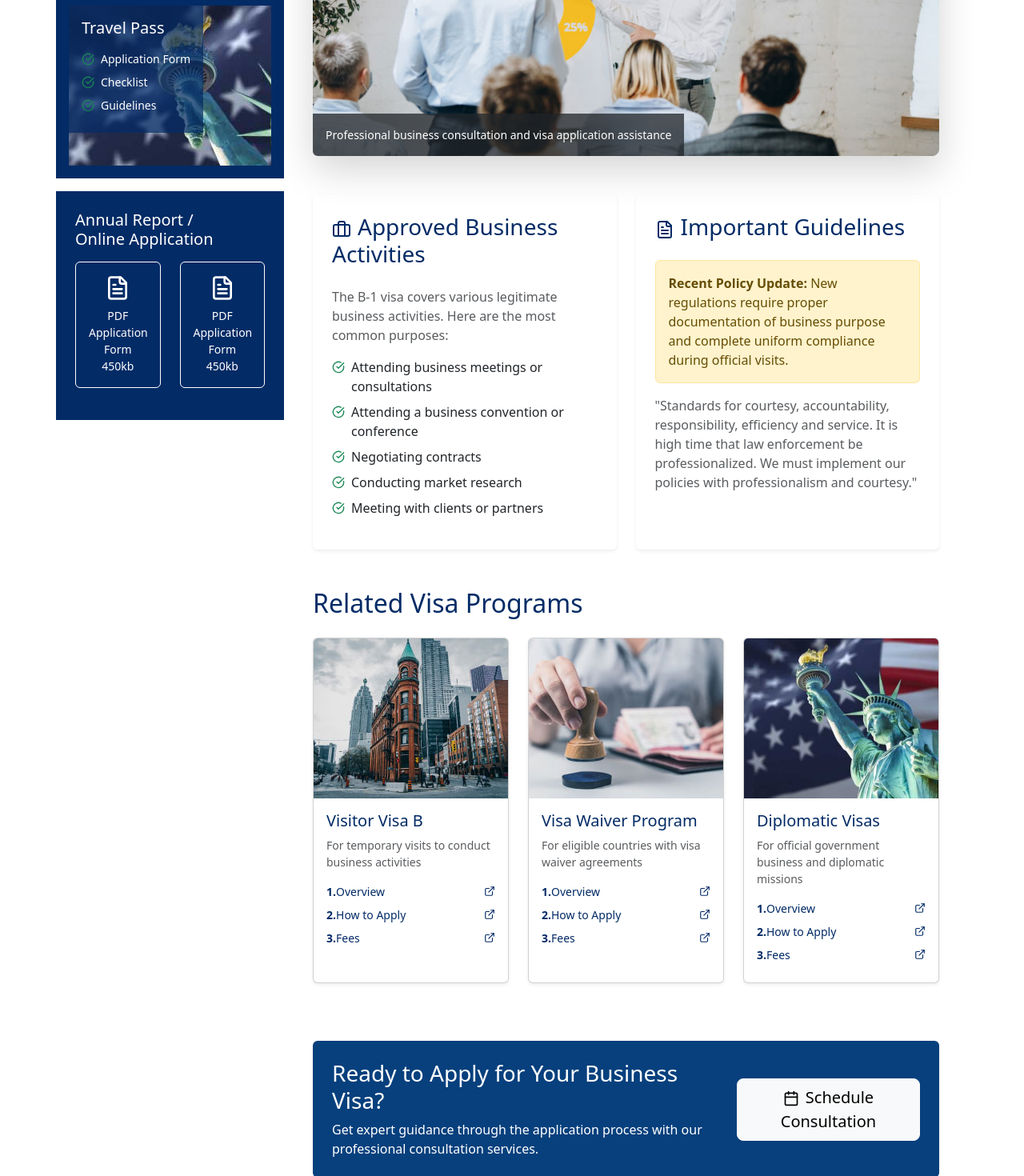
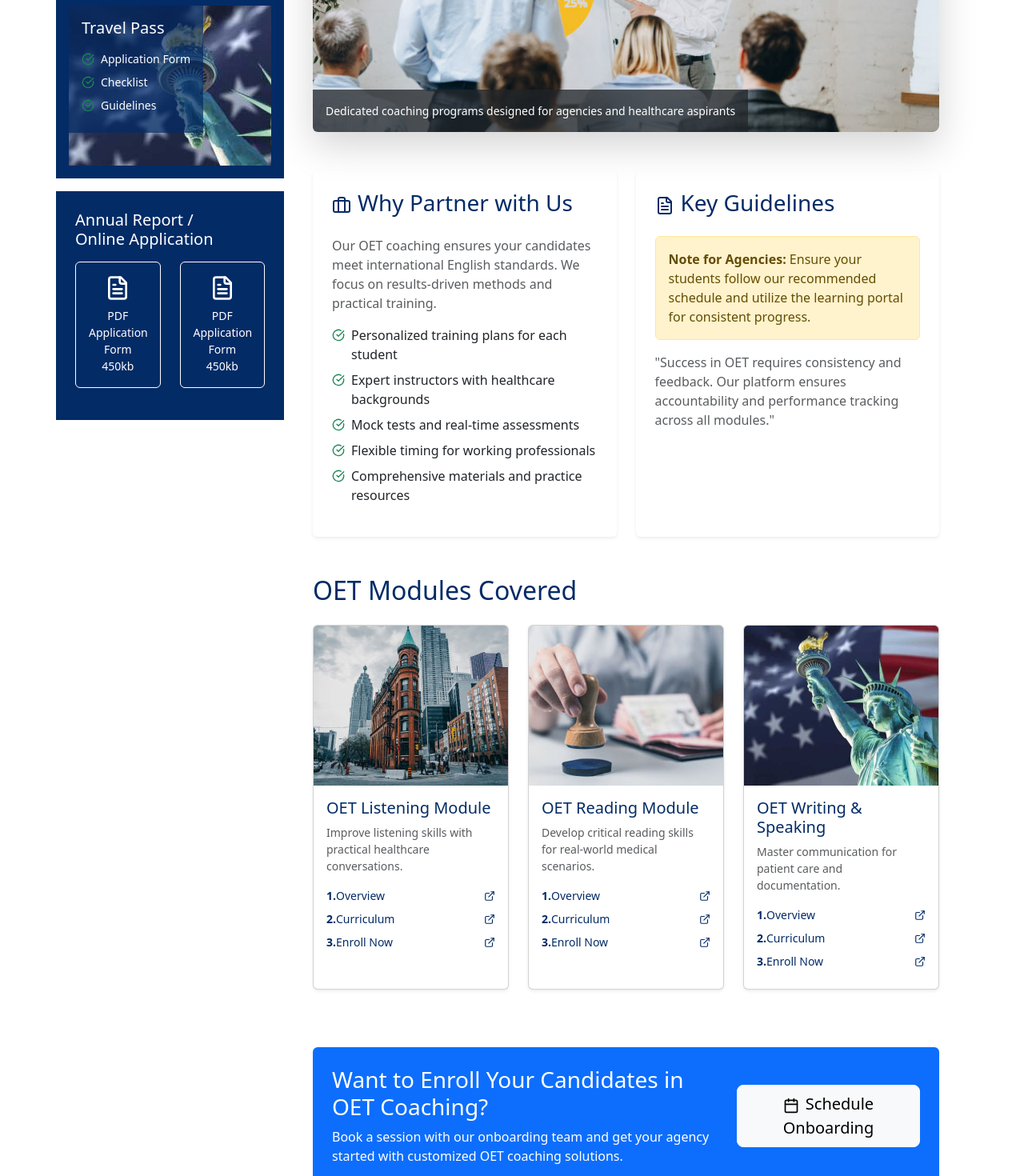
Before and after one commit to anubhav00123/vidhyaroute, a Next.js app: page /oetcoaching in a window 1280 px wide. Shown: the part 1080-2550 px from the top of the page at 80% size. Built offline with nearby package versions, Linux system fonts and the light colour scheme.

Commit message:
marque slider

```diff
--- a/components/AdmissionModal.js
+++ b/components/AdmissionModal.js
@@ -74,7 +74,7 @@ const AdmissionModal = ({ isOpen, onClose }) => {
             onChange={handleChange}
             required
           >
-            <option value="">Select Country</option>
+            <option value="">Select your preferred study destination</option>
             {Object.keys(universityData).map((country) => (
               <option key={country} value={country}>
                 {country}
@@ -89,7 +89,7 @@ const AdmissionModal = ({ isOpen, onClose }) => {
             required
             disabled={!form.country}
           >
-            <option value="">Select University</option>
+            <option value="">Select your preferred study university</option>
             {form.country &&
               universityData[form.country].map((uni) => (
                 <option key={uni} value={uni}>
@@ -166,6 +166,7 @@ const AdmissionModal = ({ isOpen, onClose }) => {
           cursor: pointer;
         }
 
+
         @keyframes fadeIn {
           from {
             opacity: 0;
--- a/components/Navbar.js
+++ b/components/Navbar.js
@@ -93,9 +93,9 @@ const Navbar = () => {
 
             <Link href="/" className="nav-link" onClick={closeMenu}>Home</Link>
             <Link href="/about" className="nav-link" onClick={closeMenu}>About</Link>
+            <Link href="/businessvisa" className="nav-link" onClick={closeMenu}>Our Services</Link>
             <Link href="/oetcoaching" className="nav-link" onClick={closeMenu}>Coaching</Link>
             <Link href="/countries" className="nav-link" onClick={closeMenu}>Countries</Link>
-            <Link href="/businessvisa" className="nav-link" onClick={closeMenu}>Visa</Link>
             <Link href="/teamdetails" className="nav-link" onClick={closeMenu}>Team</Link>
             <Link href="/contact" className="nav-link" onClick={closeMenu}>Contact Us</Link>
           </div>
--- a/components/oet/ContentPage.js
+++ b/components/oet/ContentPage.js
@@ -2,46 +2,45 @@ import { Briefcase, Calendar, CheckCircle, ExternalLink, FileText } from "lucide
 import React from "react";
 
 const ContentPage = () => {
-  const businessActivities = [
-    "Attending business meetings or consultations",
-    "Attending a business convention or conference",
-    "Negotiating contracts",
-    "Conducting market research",
-    "Meeting with clients or partners",
+  const coachingBenefits = [
+    "Personalized training plans for each student",
+    "Expert instructors with healthcare backgrounds",
+    "Mock tests and real-time assessments",
+    "Flexible timing for working professionals",
+    "Comprehensive materials and practice resources",
   ];
 
-  const visaPrograms = [
+  const courseModules = [
     {
-      title: "Visitor Visa B",
-      description: "For temporary visits to conduct business activities",
+      title: "OET Listening Module",
+      description: "Improve listening skills with practical healthcare conversations.",
       image: "/images/visaB.jpg",
-      links: ["Overview", "How to Apply", "Fees"],
+      links: ["Overview", "Curriculum", "Enroll Now"],
     },
     {
-      title: "Visa Waiver Program",
-      description: "For eligible countries with visa waiver agreements",
+      title: "OET Reading Module",
+      description: "Develop critical reading skills for real-world medical scenarios.",
       image: "/images/visawaiver.jpg",
-      links: ["Overview", "How to Apply", "Fees"],
+      links: ["Overview", "Curriculum", "Enroll Now"],
     },
     {
-      title: "Diplomatic Visas",
-      description: "For official government business and diplomatic missions",
+      title: "OET Writing & Speaking",
+      description: "Master communication for patient care and documentation.",
       image: "/images/america.jpg",
-      links: ["Overview", "How to Apply", "Fees"],
+      links: ["Overview", "Curriculum", "Enroll Now"],
     },
   ];
+
   return (
     <div className="col-lg-9 col-md-8">
       <div className="p-4">
         {/* Header Section */}
         <div className="mb-5">
-          <h1 className="display-4 fw-bold text-blue mb-3">Business Visa</h1>
+          <h1 className="display-4 fw-bold text-blue mb-3">OET Coaching for Agencies</h1>
           <p className="lead text-muted">
-            Foreign nationals traveling to the United States to conduct
-            temporary business activities need a visitor visa (B-1) unless
-            qualifying for entry under the Visa Waiver Program. Our
-            comprehensive guide helps you understand the requirements and
-            application process.
+            Empower your candidates to achieve OET success. Our agency-oriented coaching
+            program helps students prepare effectively for all modules of the OET exam
+            with expert guidance and real-time feedback.
           </p>
         </div>
 
@@ -50,39 +49,38 @@ const ContentPage = () => {
           <div className="position-relative rounded overflow-hidden shadow-lg">
             <img
               src="/images/business.jpg"
-              alt="Business Meeting"
+              alt="OET Coaching"
               className="w-100 h-auto"
               style={{ height: "400px", objectFit: "cover" }}
             />
             <div className="position-absolute bottom-0 start-0 bg-dark bg-opacity-75 text-white p-3">
               <p className="mb-0 small">
-                Professional business consultation and visa application
-                assistance
+                Dedicated coaching programs designed for agencies and healthcare aspirants
               </p>
             </div>
           </div>
         </div>
 
-        {/* Business Activities Section */}
+        {/* Coaching Benefits Section */}
         <div className="row mb-5">
           <div className="col-lg-6">
             <div className="bg-white p-4 rounded shadow-sm h-100">
               <h3 className="text-blue mb-4">
                 <Briefcase className="me-2" size={24} />
-                Approved Business Activities
+                Why Partner with Us
               </h3>
               <p className="text-muted mb-3">
-                The B-1 visa covers various legitimate business activities. Here
-                are the most common purposes:
+                Our OET coaching ensures your candidates meet international English
+                standards. We focus on results-driven methods and practical training.
               </p>
               <ul className="list-unstyled">
-                {businessActivities.map((activity, index) => (
+                {coachingBenefits.map((benefit, index) => (
                   <li key={index} className="mb-2 d-flex align-items-start">
                     <CheckCircle
                       className="me-2 text-success flex-shrink-0 mt-1"
                       size={16}
                     />
-                    <span>{activity}</span>
+                    <span>{benefit}</span>
                   </li>
                 ))}
               </ul>
@@ -93,47 +91,45 @@ const ContentPage = () => {
             <div className="bg-white p-4 rounded shadow-sm h-100">
               <h3 className="text-blue mb-4">
                 <FileText className="me-2" size={24} />
-                Important Guidelines
+                Key Guidelines
               </h3>
               <div className="alert alert-warning">
-                <strong>Recent Policy Update:</strong> New regulations require
-                proper documentation of business purpose and complete uniform
-                compliance during official visits.
+                <strong>Note for Agencies:</strong> Ensure your students follow our
+                recommended schedule and utilize the learning portal for consistent progress.
               </div>
               <p className="text-muted">
-                "Standards for courtesy, accountability, responsibility,
-                efficiency and service. It is high time that law enforcement be
-                professionalized. We must implement our policies with
-                professionalism and courtesy."
+                "Success in OET requires consistency and feedback. Our platform ensures
+                accountability and performance tracking across all modules."
               </p>
             </div>
           </div>
         </div>
 
-        {/* Visa Programs Section */}
+        {/* Course Modules Section */}
         <div className="mb-5">
-          <h2 className="text-blue mb-4">Related Visa Programs</h2>
+          <h2 className="text-blue mb-4">OET Modules Covered</h2>
           <div className="row">
-            {visaPrograms.map((program, index) => (
+            {courseModules.map((module, index) => (
               <div key={index} className="col-lg-4 col-md-6 mb-4">
                 <div className="card h-100 shadow-sm">
                   <img
-                    src={program.image}
-                    alt={program.title}
+                    src={module.image}
+                    alt={module.title}
                     className="card-img-top"
                     style={{ height: "200px", objectFit: "cover" }}
                   />
                   <div className="card-body">
-                    <h5 className="text-blue">{program.title}</h5>
+                    <h5 className="text-blue">{module.title}</h5>
                     <p className="card-text text-muted small">
-                      {program.description}
+                      {module.description}
                     </p>
                     <div className="mt-3">
-                      {program.links.map((link, linkIndex) => (
+                      {module.links.map((link, linkIndex) => (
                         <div key={linkIndex} className="mb-2">
                           <a
                             href="#"
-                            className="text-decoration-none d-flex text-blue align-items-center" style={{fontSize:"14px"}}
+                            className="text-decoration-none d-flex text-blue align-items-center"
+                            style={{ fontSize: "14px" }}
                           >
                             <span className="text-blue fw-bold">
                               {linkIndex + 1}.
@@ -152,21 +148,21 @@ const ContentPage = () => {
         </div>
 
         {/* Call to Action */}
-        <div className="bg-blue text-white p-4 rounded mb-4">
+        <div className="bg-primary text-white p-4 rounded mb-4">
           <div className="row align-items-center">
             <div className="col-lg-8">
               <h3 className="mb-2">
-                Ready to Apply for Your Business Visa?
+                Want to Enroll Your Candidates in OET Coaching?
               </h3>
               <p className="mb-0">
-                Get expert guidance through the application process with our
-                professional consultation services.
+                Book a session with our onboarding team and get your agency
+                started with customized OET coaching solutions.
               </p>
             </div>
             <div className="col-lg-4 text-lg-end">
               <button className="btn btn-light btn-lg">
                 <Calendar className="me-2" size={20} />
-                Schedule Consultation
+                Schedule Onboarding
               </button>
             </div>
           </div>
--- a/pages/businessvisa.js
+++ b/pages/businessvisa.js
@@ -8,7 +8,7 @@ const businessvisa = () => {
   return (
     <>
     <Navbar/>
-    <BreadcrumbBanner title="Business Visa" />
+    <BreadcrumbBanner title="Our Services" />
     <div className='container' style={{marginTop:"100px"}}>
         <div className='row'>
             <Sidebar/>
```
Also changed, not shown: components/PartnerBanks.js (+25 -4 lines), components/Review.js (+5 -2 lines), 2 other files (tests, documents, lock files or other folders).
